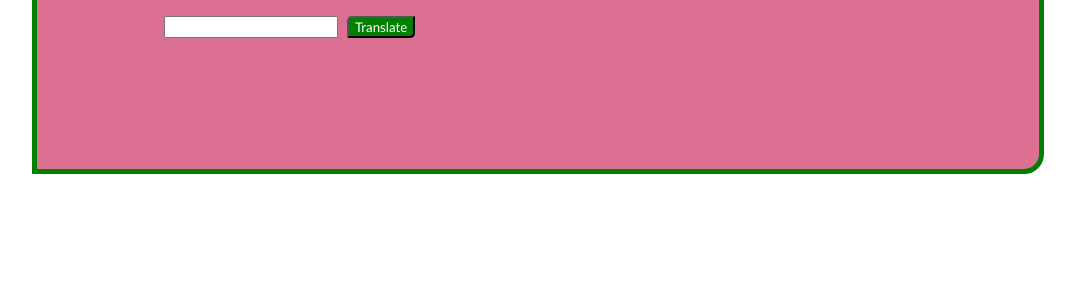
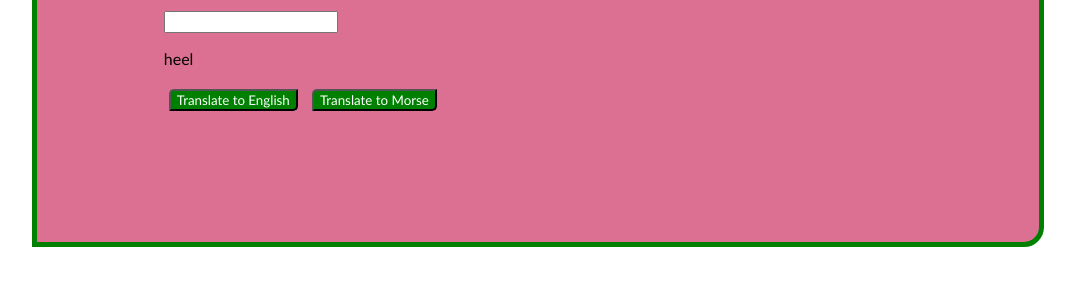
Before and after one commit to OBuckland/morse-code-translator, a plain HTML site: page index.html in a window 1280 px wide. Shown: the part 298-584 px from the top of the page, without its empty margins (102-1177 px from the left). Drawn offline with Linux system fonts and the light colour scheme.

Commit message:
adding buttons

```diff
--- a/index.html
+++ b/index.html
@@ -10,9 +10,10 @@
 <body>
     <main>
         <h1>Morse Code Translator</h1>
-        <input type="">
-        <output></output>
-        <button>Translate</button>
+        <input class="input-text" type="">
+        <p class="output-text">heel</p>
+        <button class="english-btn">Translate to English</button>
+        <button class="morse-btn">Translate to Morse</button>
     </main>
     <script src="index.js"></script>
 </body>
```
